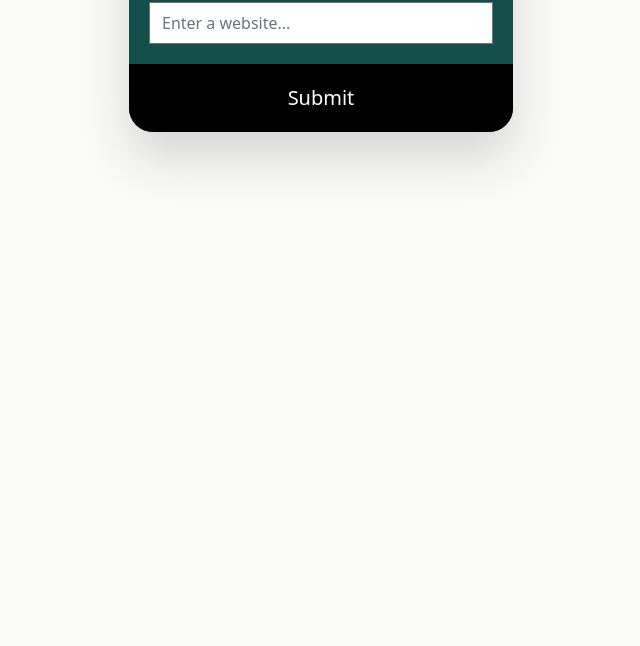
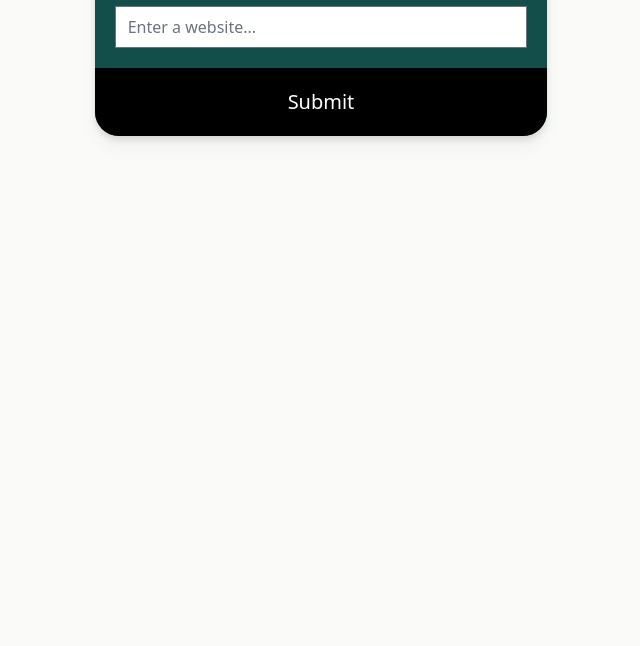
Before and after one commit to bpaq9/Accessibility-Tester, a website: page public/index.html in a window 1280 px wide. Shown: the part 154-800 px from the top of the page, without its empty margins (319-959 px from the left). Drawn offline with Linux system fonts and the light colour scheme.

Commit message:
updating styles of cards

```diff
--- a/public/index.html
+++ b/public/index.html
@@ -15,10 +15,10 @@
   <body>
     <main class="bg-stone-50 h-screen w-full flex flex-col">
       <div
-        class="mx-0 bg-stone-50 h-max w-full mt-10 flex flex-col justify-center items-center"
+        class="mx-0 bg-stone-50 h-max w-full flex flex-col justify-center items-center"
       >
         <section
-          class="drop-shadow-2xl flex-col rounded-3xl w-96 mx-auto pt-5 bg-teal-900"
+          class="mt-20 max-w-lg drop-shadow-lg flex-col rounded-3xl mx-auto pt-5 bg-teal-900"
         >
           <h1 class="px-5 mb-6 text-center text-3xl text-white font-bold">
             Website Accessibility Tester
--- a/public/js/main.js
+++ b/public/js/main.js
@@ -32,7 +32,7 @@ const addIssuesToDOM = (issues) => {
   } else {
     issues.forEach((issue) => {
       const output = `
-      <div class="mx-auto mb-5 w-1/2 drop-shadow-2xl border-black border bg-white rounded-4xl">
+      <div class="max-w-md mx-auto mb-5 drop-shadow-2xl border-black border bg-white rounded-4xl">
         <h4 class="px-5 pt-5 font-bold">${issue.message}</h4>
         <p class="p-5 text-ellipsis overflow-hidden">
           ${escapeHTML(issue.context)}
```
Also changed, not shown: public/output.css.
